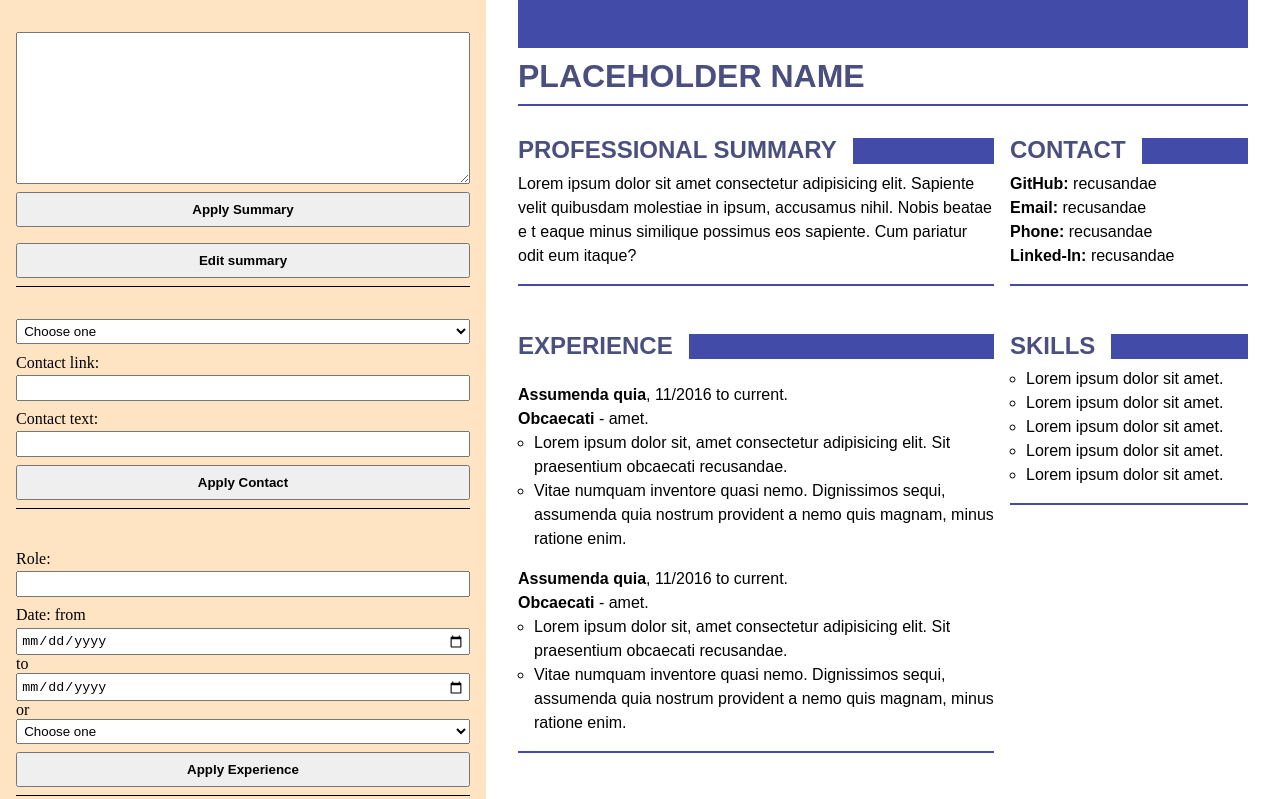
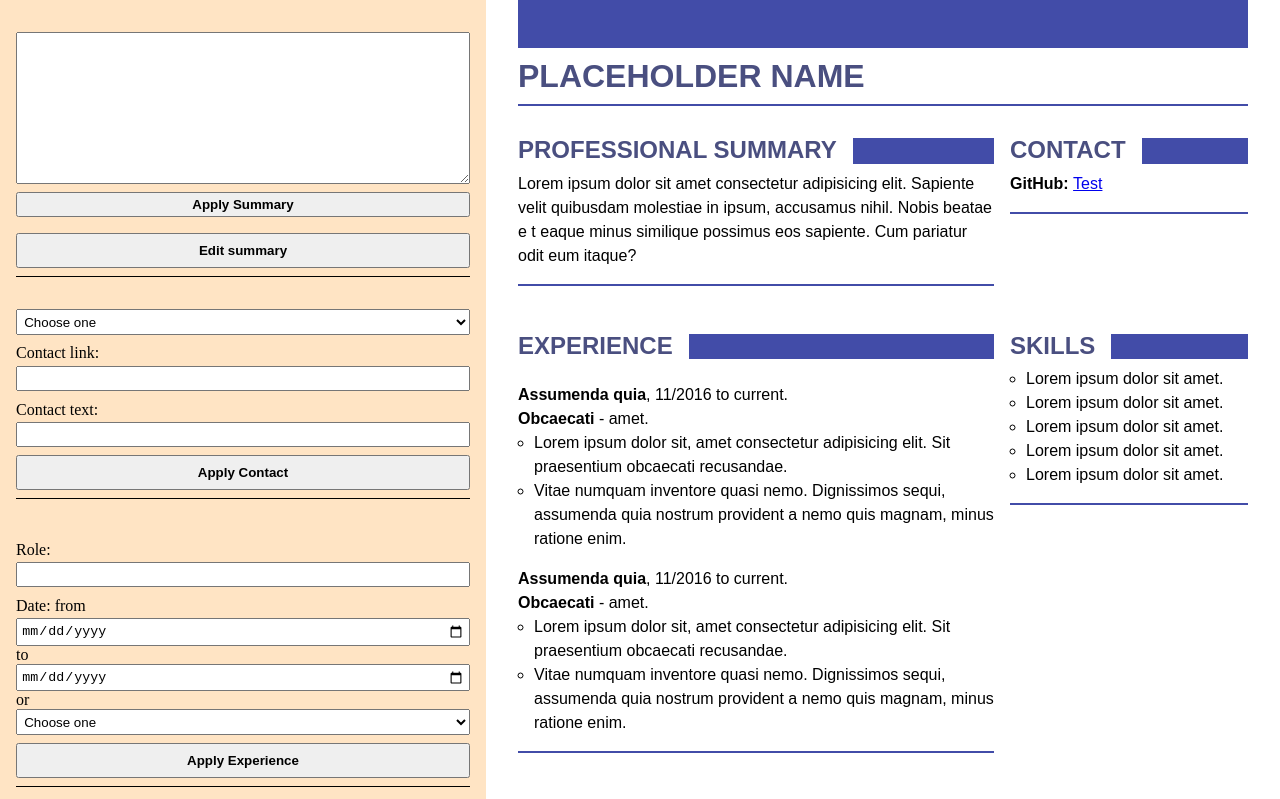
Before and after one commit to covolan/react-learning, a React (Vite) app in the folder project-odin-react/: page / in a window 1280 px wide. Shown: the top 799 px of the page. Built offline with nearby package versions, Linux system fonts and the light colour scheme.

Commit message:
Edited some more

```diff
--- a/project-odin-react/src/App.jsx
+++ b/project-odin-react/src/App.jsx
@@ -4,10 +4,18 @@ import "./style/style.css";
 import EditBar from "./components/EditBar";
 
 const App = () => {
+  const [contacts, setContacts] = useState([
+    {
+      contactName: "GitHub: ",
+      contactLink: "/",
+      contactText: "Test",
+    },
+  ]);
+
   return (
     <main>
-      <EditBar />
-      <Curriculum />
+      <EditBar contacts={contacts} setContacts={setContacts} />
+      <Curriculum contacts={contacts} />
     </main>
   );
 };
--- a/project-odin-react/src/components/Curriculum.jsx
+++ b/project-odin-react/src/components/Curriculum.jsx
@@ -22,28 +22,22 @@ const Summary = () => {
   );
 };
 
-const Contact = () => {
+const Contact = ({ contacts }) => {
   return (
     <div className="cv-info-contact section">
       <h2 className="cv-info-title">
         CONTACT<span className="title-bar"></span>
       </h2>
-      <p className="cv-info-paragraph contact-link">
-        {" "}
-        <strong className="contact-title">GitHub: </strong> recusandae
-      </p>
-      <p className="cv-info-paragraph contact-link">
-        {" "}
-        <strong className="contact-title">Email: </strong> recusandae
-      </p>
-      <p className="cv-info-paragraph contact-link">
-        {" "}
-        <strong className="contact-title">Phone: </strong> recusandae
-      </p>
-      <p className="cv-info-paragraph contact-link">
-        {" "}
-        <strong className="contact-title">Linked-In: </strong> recusandae
-      </p>
+      {contacts.map((elem) => {
+        return (
+          <p className="cv-info-paragraph contact-link" key={elem.contactLink}>
+            <strong className="contact-title">{elem.contactName}</strong>
+            <a href={elem.contactLink} target="_blank">
+              {elem.contactText}
+            </a>
+          </p>
+        );
+      })}
     </div>
   );
 };
@@ -115,23 +109,21 @@ const Education = () => {
       <h2 className="cv-info-title">
         EDUCATION<span className="title-bar"></span>
       </h2>
+      <p>Excepturi, Asperiores atque nostrum, 2010</p>
       <p>
-      Excepturi, Asperiores atque nostrum, 2010
-      </p>
-      <p>
-        <strong>Vitae numquam inventore</strong> -  quasi nemo.
+        <strong>Vitae numquam inventore</strong> - quasi nemo.
       </p>
     </div>
   );
 };
 
-const Curriculum = () => {
+const Curriculum = ({ contacts }) => {
   return (
     <div className="cv">
       <TopSection />
       <div className="cv-info">
         <Summary />
-        <Contact />
+        {contacts && <Contact contacts={contacts} />}
         <Experience />
         <Skills />
         <Education />
--- a/project-odin-react/src/components/EditBar.jsx
+++ b/project-odin-react/src/components/EditBar.jsx
@@ -1,6 +1,21 @@
 const SummaryForm = () => {
+  const updateSummary = (event) => {
+    const summary = document.querySelector(".summary");
+    const summaryEdit = document.querySelector(".edit-bar-summary-text");
+    event.preventDefault();
+    summary.innerText = summaryEdit.value;
+    summaryEdit.value = "";
+  };
+
+  const editSummary = (event) => {
+    const summary = document.querySelector(".summary");
+    const summaryEdit = document.querySelector(".edit-bar-summary-text");
+    event.preventDefault();
+    summaryEdit.value = summary.innerText;
+  };
+
   return (
-    <form action="" className="edit-bar-summary">
+    <form action="" className="edit-bar-summary" onSubmit={updateSummary}>
       <textarea
         className="edit-bar-summary-text"
         name="summary-form"
@@ -8,15 +23,28 @@ const SummaryForm = () => {
         cols="30"
         rows="10"
       ></textarea>
-      <button className="btn">Apply Summary</button>
-      <button className="btn">Edit summary</button>
+      <input type="submit" className="btn" value="Apply Summary" />
+      <button className="btn" onClick={editSummary}>
+        Edit summary
+      </button>
     </form>
   );
 };
 
-const ContactForm = () => {
+const ContactForm = ({ contacts, setContacts }) => {
+  const addContact = (event) => {
+    event.preventDefault();
+    // const selectElement = document.querySelector("#contact-select");
+    // const name = selectElement.options[selectElement.selectedIndex].text;
+    // const link = document.querySelector("#link");
+    // const linkText = document.querySelector("#link-text");
+    // selectElement.selectedIndex = 0;
+
+    // TODO
+  };
+
   return (
-    <form className="edit-bar-contact">
+    <form className="edit-bar-contact" onSubmit={addContact}>
       <select name="contact-select" id="contact-select">
         <option value="">Choose one</option>
         <option value="github">GitHub</option>
@@ -81,14 +109,18 @@ const EducationForm = () => {
   );
 };
 
-const EditBar = () => {
-  return <div className="edit-bar">
-    <SummaryForm />
-    <ContactForm />
-    <ExperienceForm />
-    <SkillsForm />
-    <EducationForm />
-  </div>;
+const EditBar = ({ contacts, setContacts }) => {
+  return (
+    <div className="edit-bar">
+      <SummaryForm />
+      {contacts && (
+        <ContactForm contacts={contacts} setContacts={setContacts} />
+      )}
+      <ExperienceForm />
+      <SkillsForm />
+      <EducationForm />
+    </div>
+  );
 };
 
 export default EditBar;
```
